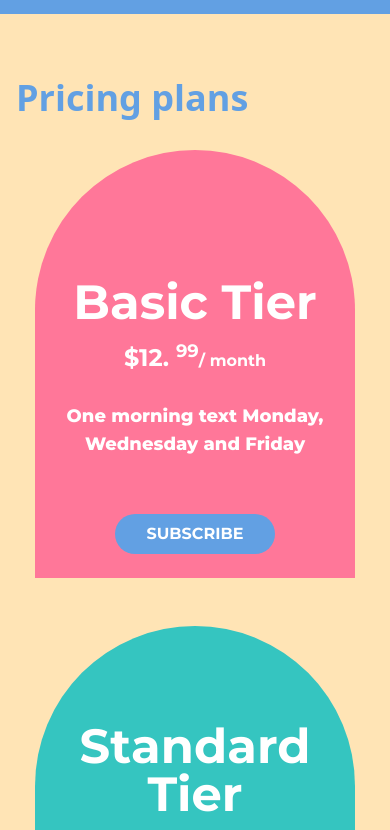
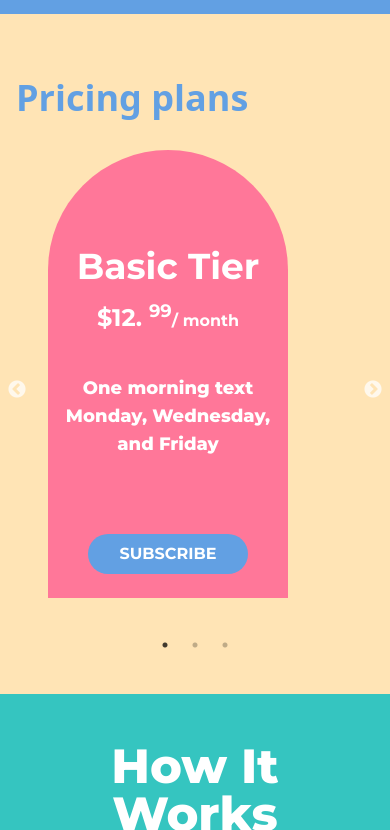
Before and after one commit to devahsanabdullah/mystery, a React (Vite) app: page / in a window 390 px wide. Shown: the part 1734-2564 px from the top of the page. Built offline with nearby package versions, Linux system fonts and the light colour scheme.

Commit message:
style(UI):add slider

```diff
--- a/package.json
+++ b/package.json
@@ -21,10 +21,12 @@
     "react": "^18.2.0",
     "react-dom": "^18.2.0",
     "react-router-dom": "^6.11.2",
+    "react-slick": "^0.30.2",
     "tailwindcss": "^3.3.2",
     "typescript": "^5.0.2"
   },
   "devDependencies": {
+    "@types/react-slick": "^0.23.13",
     "@typescript-eslint/eslint-plugin": "^5.59.8",
     "@typescript-eslint/parser": "^5.59.8",
     "@vitejs/plugin-react": "^4.0.0",
--- a/src/App.tsx
+++ b/src/App.tsx
@@ -5,8 +5,7 @@
 import Home from './Pages/Home';
 import Register from './Pages/Register';
 import Login from './Pages/Login';
-// import Pricing from './Pages/Price';
-
+import 'slick-carousel/slick/slick-theme.css';
 const App: React.FC = () => {
   return (
     <BrowserRouter>
@@ -17,7 +16,6 @@
         <Route path="/contact" element={<Contact />} />
         <Route path="/register" element={<Register />} />
         <Route path="/login" element={<Login />} />
-        {/* <Route path="/price" element={<Pricing />} /> */}
       </Routes>
     </BrowserRouter>
   );
--- a/src/Pages/Price/index.tsx
+++ b/src/Pages/Price/index.tsx
@@ -1,16 +1,39 @@
-
 import priceImage from '../../assets/pricing.png';
-
+import Slider from 'react-slick';
+import 'slick-carousel/slick/slick.css';
+import 'slick-carousel/slick/slick-theme.css';
+const settings = {
+  dots: true,
+  infinite: true,
+  speed: 500,
+  slidesToShow: 1,
+  slidesToScroll: 1,
+  responsive: [
+    {
+      breakpoint: 768, // Small screens
+      settings: {
+        slidesToShow: 1,
+        slidesToScroll: 1,
+      },
+    },
+    {
+      breakpoint: 1024, // Medium screens
+      settings: {
+        slidesToShow: 2,
+        slidesToScroll: 1,
+      },
+    },
+  ],
+};
 const Pricing = () => {
   return (
     <div className="bg-[#FFE4B5] py-16 flex flex-col">
-
       <div className="container mx-auto flex-grow flex flex-col justify-center">
         <h1 className="text-[#62A0E3] md:text-6xl text-4xl font-bold flex justify-start ">
           Pricing plans
         </h1>
-
-        <div className="grid grid-cols-1 md:grid-cols-3 md:gap-8 gap-4 mt-8">
+        <div className="md:block hidden">
+          <div className="grid grid-cols-1 md:grid-cols-3 md:gap-8 gap-4 mt-8 ">
             <div className="flex justify-center items-end relative lg:mb-0 mb-8">
               <div className="bg-[#FF7799] flex flex-col justify-between  items-center rounded-tl-full rounded-tr-full h-full mt-5 w-80 hover:scale-105 transform transition-all duration-300 hover:z-10 ">
                 {/* hover:scale-105 transform transition-all duration-300 hover:z-10 */}
@@ -27,12 +50,10 @@
                       One morning text Monday, Wednesday and Friday
                     </p>
                   </div>
-
                 </div>
                 <button className="bg-[#62A0E3] flex justify-center w-40 mb-6 items-center text-white font-montserratBold px-4 py-2  mt-2 rounded-full ">
                   SUBSCRIBE
                 </button>
-
               </div>
             </div>
 
@@ -51,7 +72,6 @@
                       One text every morning on weekdays
                     </p>
                   </div>
-
                 </div>
                 <button className="bg-[#62A0E3] flex justify-center w-40  items-center text-white font-montserratBold px-4 mt-2 mb-4 py-2 rounded-full">
                   SUBSCRIBE
@@ -65,7 +85,6 @@
               </div>
 
               <div className="bg-[#62A0E3] flex flex-col justify-between  items-center rounded-tl-full rounded-tr-full h-full w-80  lg:absolute -z-0 hover:scale-105 transform transition-all duration-300 hover:z-10 ">
-
                 <div className="text-center">
                   <h2 className="text-white font-montserratBold   text-5xl  mt-16">
                     Pro Tier
@@ -83,7 +102,6 @@
                       days.
                     </p>
                   </div>
-
                 </div>
                 <button className="bg-[#F27253] flex justify-center w-40 mb-6  text-white font-montserratBold mt-2 py-2  px-4  rounded-full">
                   SUBSCRIBE
@@ -92,6 +110,86 @@
             </div>
           </div>
         </div>
+        <div className="md:hidden block">
+          <div className="container mx-auto mt-8">
+            <Slider {...settings}>
+              <div className="flex justify-center items-end  mb-8 px-4">
+                <div className="bg-[#FF7799] flex flex-col justify-between items-center rounded-tl-full rounded-tr-full h-[28rem]  max-w-60 hover:scale-105 transform transition-all duration-300 hover:z-10">
+                  <div className="text-center">
+                    <h2 className="text-white font-montserratBold text-4xl mt-24">
+                      Basic Tier
+                    </h2>
+                    <div className="text-white text-center lg:text-4xl text-2xl">
+                      <h2 className="font-montserratBold px-7 pt-4">
+                        $12. <sup>99</sup>
+                        <span className="text-base">/ month</span>
+                      </h2>
+                      <p className="font-montserratExtrabold text-lg lg:px-14 py-10 px-4">
+                        One morning text Monday, Wednesday, and Friday
+                      </p>
+                    </div>
+                  </div>
+                  <button className="bg-[#62A0E3] flex justify-center w-40 mb-6 items-center text-white font-montserratBold px-4 py-2 mt-2 rounded-full">
+                    SUBSCRIBE
+                  </button>
+                </div>
+              </div>
+
+              {/* Repeat the same structure for the other tiers */}
+              <div className="flex justify-center items-end mb-8 px-4">
+                <div className="bg-[#35C5C0] flex flex-col justify-between items-center rounded-tl-full rounded-tr-full h-[28rem] max-w-60 hover:scale-105 transform transition-all duration-300 hover:z-10">
+                  <div className="text-center">
+                    <h2 className="text-white font-montserratBold text-4xl mt-24">
+                      Standard Tier
+                    </h2>
+                    <div className="text-white text-center lg:text-4xl text-2xl">
+                      <h2 className="font-montserratBold px-7 pt-4">
+                        $12. <sup>99</sup>
+                        <span className="text-base">/ month</span>
+                      </h2>
+                      <p className="font-montserratExtrabold text-lg lg:px-12 py-7 px-12">
+                        One text every morning on weekdays
+                      </p>
+                    </div>
+                  </div>
+                  <button className="bg-[#62A0E3] flex justify-center w-40 items-center text-white font-montserratBold px-4 mt-2 mb-4 py-2 rounded-full">
+                    SUBSCRIBE
+                  </button>
+                </div>
+              </div>
+
+              <div className="flex justify-center items-end relative mb-8 px-4">
+                <div className="absolute lg:right-16 lg:-top-[92px] hidden lg:flex justify-center items-start">
+                  <img src={priceImage} alt="Pro Tier Image" className="w-36" />
+                </div>
+                <div className="bg-[#62A0E3] flex flex-col justify-between items-center rounded-tl-full rounded-tr-full h-[28rem] max-w-60 lg:absolute -z-0 hover:scale-105 transform transition-all duration-300 hover:z-10">
+                  <div className="text-center">
+                    <h2 className="text-white font-montserratBold text-4xl mt-16">
+                      Pro Tier
+                    </h2>
+                    <div className="text-white text-center lg:text-4xl text-2xl">
+                      <h2 className="font-montserratBold px-7 pt-4">
+                        $13. <sup>99</sup>
+                        <span className="text-base">/ month</span>
+                      </h2>
+                      <p className="font-montserratExtrabold text-lg lg:px-14 py-7 px-4">
+                        Two texts per day every day, including weekends
+                      </p>
+                      <p className="font-montserratExtrabold text-sm lg:px-12 px-4">
+                        with the option to customize and shut off texts on
+                        certain days.
+                      </p>
+                    </div>
+                  </div>
+                  <button className="bg-[#F27253] flex justify-center w-40 mb-6 text-white font-montserratBold mt-2 py-2 px-4 rounded-full">
+                    SUBSCRIBE
+                  </button>
+                </div>
+              </div>
+            </Slider>
+          </div>
+        </div>
+      </div>
     </div>
   );
 };
```
Also changed, not shown: 2 other files (tests, documents, lock files or other folders). Lines whose indentation alone changed are shown as unchanged.
